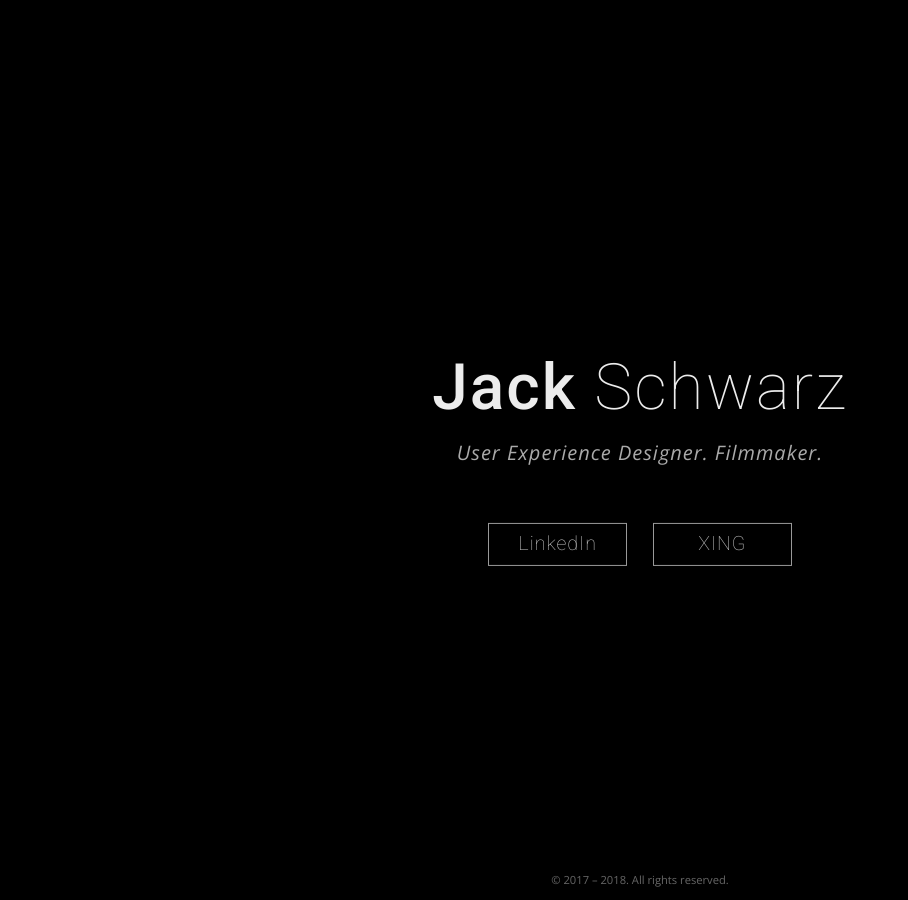
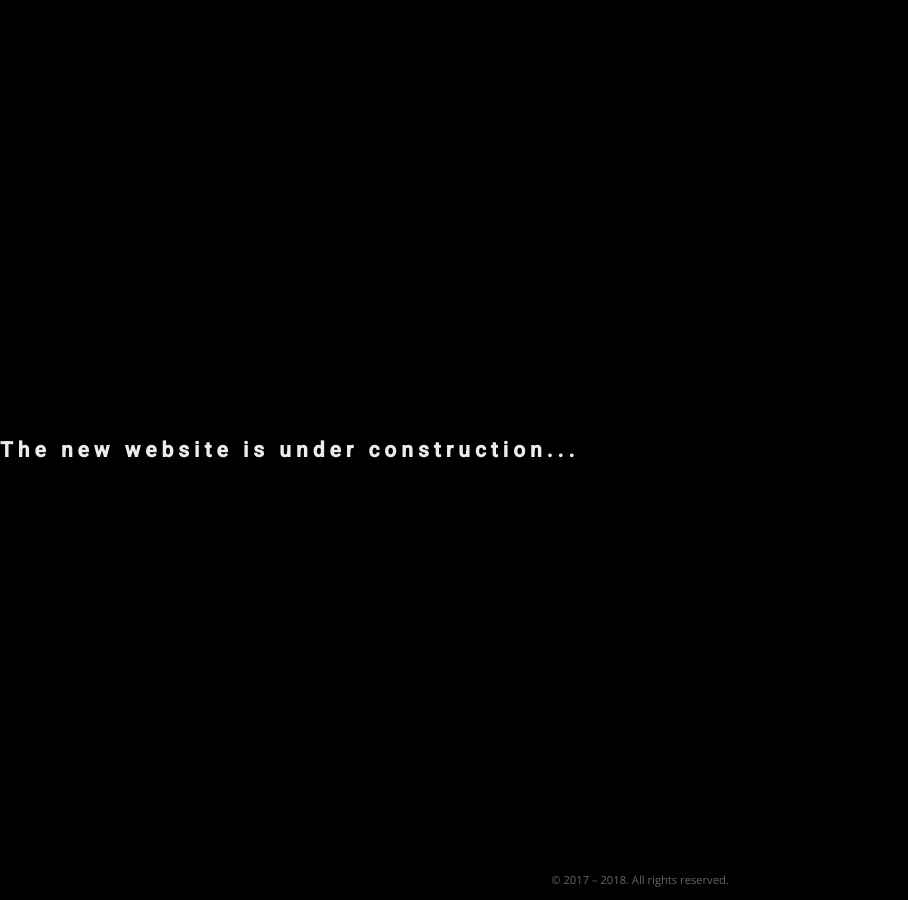
Before and after one commit to zhuoqun/jackschwarz-deploy, a Jekyll site: the page built from index.md, in a window 1280 px wide. Shown: the whole page, without its empty margins (0-908 px from the left). Built offline with Jekyll 4.4.1, drawn with Linux system fonts in a browser that asks for light colours; nearby versions of some CDN libraries.

Commit message:
Maintainance

```diff
--- a/_layouts/home.html
+++ b/_layouts/home.html
@@ -14,20 +14,21 @@
 
           <div class="main-container">
               <div class="home wrapper clearfix">
+                <h2>The new website is under construction...</h2>
+                    {% comment %}
                 <h1><span>Jack</span> Schwarz</h1>
                 <p class="desc">User Experience Designer. Filmmaker.</p>
 
                 <nav class="home-menu">
                   <ul>
-                    {% comment %}
                     <li><a href="{{ '/about/' | relative_url}}">About</a></li>
                     <li><a href="{{ '/portfolio/' | relative_url}}">Portfolio</a></li>
                     <li><a href="{{ '/contact/' | relative_url}}">Contact</a></li>
-                    {% endcomment %}
                     <li><a href="https://www.linkedin.com/in/zhuoqun/">LinkedIn</a></li>
                     <li><a href="https://www.xing.com/profile/Jack_Schwarz2">XING</a></li>
                   </ul>
                 </nav>
+                    {% endcomment %}
 
               </div> <!-- #main -->
           </div> <!-- #main-container -->
```
